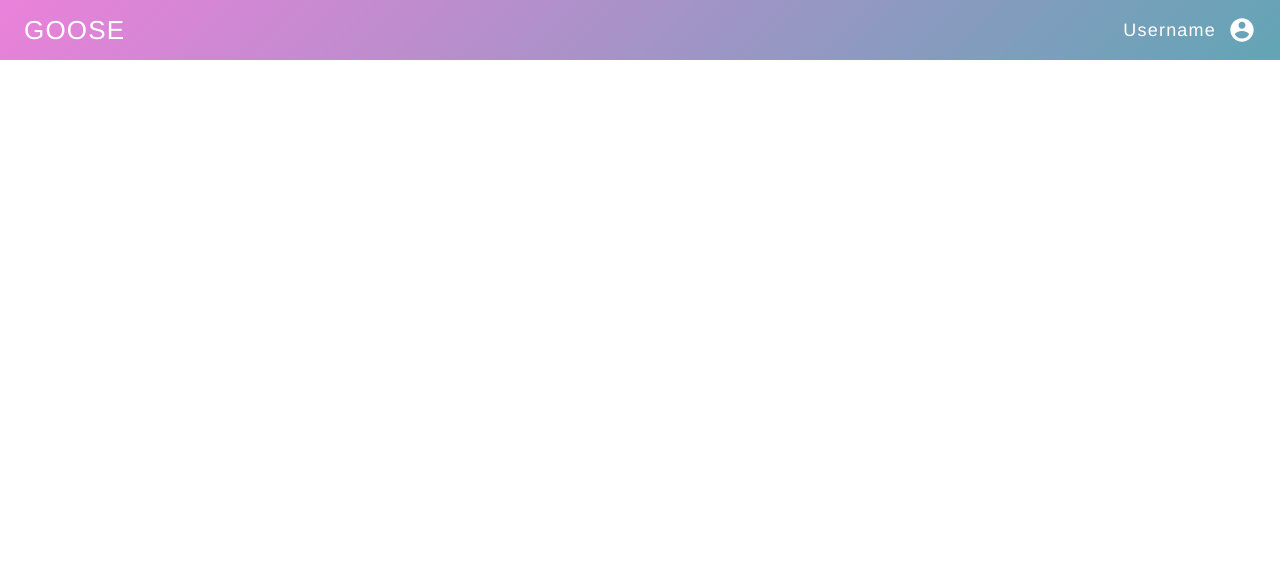
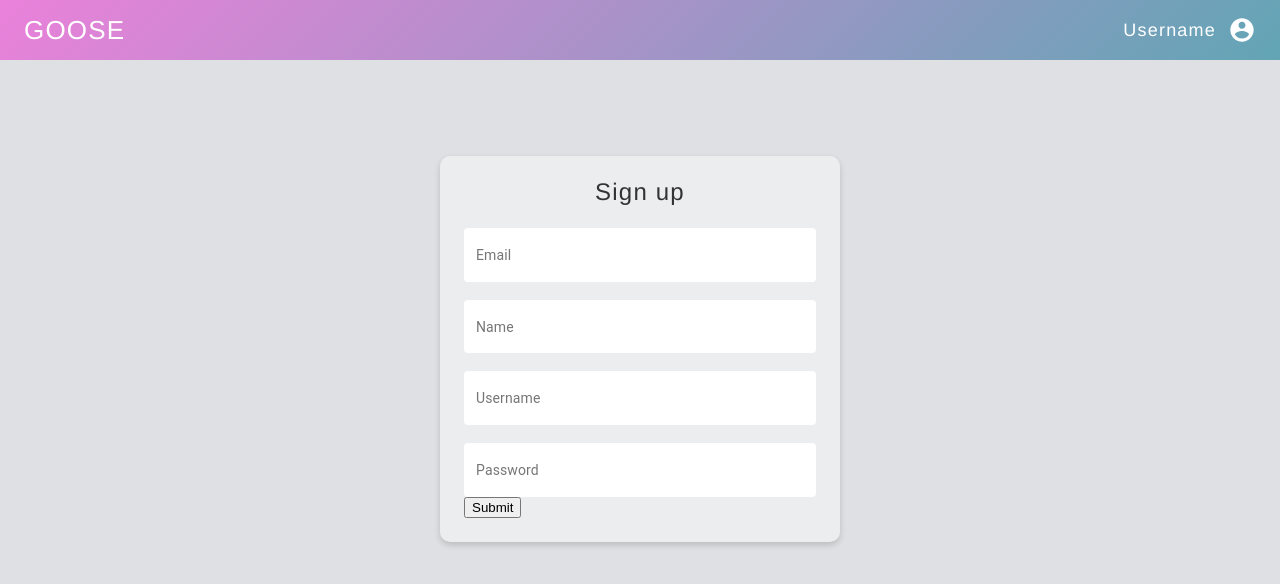
Before and after one commit to Motoki-Higa/goose-frontend, a React (Create React App) app: page / in a window 1280 px wide. Shown: the top 584 px of the page. Built offline with nearby package versions, Linux system fonts and the light colour scheme.

Commit message:
feat: sign up from works
the form sends values to db properly

```diff
--- a/package.json
+++ b/package.json
@@ -14,6 +14,7 @@
     "@types/react-dom": "^17.0.1",
     "@types/react-router-dom": "^5.1.7",
     "@types/styled-components": "^5.1.7",
+    "dotenv": "^8.2.0",
     "react": "^17.0.1",
     "react-dom": "^17.0.1",
     "react-router-dom": "^5.2.0",
--- a/src/App.tsx
+++ /dev/null
@@ -1,30 +0,0 @@
-import React from 'react';
-import Header from './components/Header/index';
-import styled, { createGlobalStyle } from 'styled-components';
-import reset from 'styled-reset';
-
-
-// reset css
-const GlobalStyle = createGlobalStyle`
-    ${reset}
-    /* other styles */
-    h1, h2, h3, h4, h5, p {
-        letter-spacing: 0.075rem;
-    }
-`
-
-const ScApp = styled.div`
-    font-family: ${ props => props.theme.fonts.primary }
-`
-
-
-function App() {
-    return (
-        <ScApp className="App">
-            <GlobalStyle />
-            <Header></Header>
-        </ScApp>
-    );
-}
-
-export default App;
--- /dev/null
+++ b/src/components/App/index.tsx
@@ -0,0 +1,40 @@
+import React from 'react';
+import {
+  BrowserRouter as Router,
+  Route,
+  Switch
+} from 'react-router-dom';
+
+// components
+import Header from '../Header/index';
+import SignUp from '../SignUp/index';
+
+// style
+import {
+  GlobalStyle,
+  ScApp,
+  ScAppInner
+} from './styles';
+
+
+
+function App() {
+  return (
+    <Router>
+      <GlobalStyle />
+      <ScApp className="App">
+        <Header></Header>
+
+        <ScAppInner>
+
+          <Switch>
+            <Route exact path="/" component={ SignUp } />
+          </Switch>
+
+        </ScAppInner>
+      </ScApp>
+    </Router>
+  );
+}
+
+export default App;
--- /dev/null
+++ b/src/components/App/styles.tsx
@@ -0,0 +1,66 @@
+// style related
+import styled, { createGlobalStyle } from 'styled-components';
+import reset from 'styled-reset';
+
+// reset css
+const GlobalStyle = createGlobalStyle`
+  ${reset}
+  /* other styles */
+  h1, h2, h3, h4, h5, p {
+    letter-spacing: 0.075rem;
+  }
+
+  .MuiFilledInput-input {
+    font-size: 14px!important;
+    font-weight: 500;
+    letter-spacing: 0.05rem;
+  }
+
+  .MuiInputLabel-filled {
+    font-size: 14px!important;
+  }
+
+  .MuiFilledInput-root {
+    border-radius: 4px!important;
+    background-color: #fff!important;
+  }
+
+  .MuiInputBase-input {
+    background-color: #fff;
+  }
+
+  .MuiFilledInput-underline {
+    &:before {
+      border-bottom: none!important;
+    }
+
+    &:hover:before {
+      border-bottom: none!important;
+    }
+  }
+
+  input:-internal-autofill-selected {
+    background-color: #fff;
+  }
+`
+
+const ScApp = styled.div`
+  position: relative;
+  font-family: ${ props => props.theme.fonts.primary };
+  width: 100%;
+  height: 100%;
+  min-height: calc(100vh - 60px);
+  padding-top: 60px;
+  background-color: ${ props => props.theme.colors.midGrey }
+`
+
+const ScAppInner = styled.div`
+  position: relative;
+  padding: 0 12px;
+`
+
+export {
+  GlobalStyle,
+  ScApp,
+  ScAppInner
+}
--- a/src/components/Header/styles.tsx
+++ b/src/components/Header/styles.tsx
@@ -2,21 +2,30 @@ import styled from 'styled-components';
 import { AccountCircle } from '@material-ui/icons';
 
 const ScHeader = styled.header`
-    position: absolute;
+  position: fixed;
   display: flex;
   justify-content: space-between;
   align-items: center;
   width: 100%;
   height: 60px;
+  top: 0;
   padding: 0 24px;
   box-sizing: border-box;
   background: ${ props => props.theme.colors.gradient };
+
+  @media (max-width: 768px) {
+    height: 46px;
+  }
 `
 
 const ScTitle = styled.h1`
   font-size: 1.625rem;
   font-weight: 500;
   color: #fff;
+
+  @media (max-width: 768px) {
+    font-size: 1.25rem;
+  }
 `
 
 const ScAccountBlock = styled.div`
--- /dev/null
+++ b/src/components/SignUp/index.tsx
@@ -0,0 +1,142 @@
+import React, { Component } from 'react';
+import { TextField } from '@material-ui/core';
+import {
+  ScPanel,
+  ScTitle,
+  ScForm,
+  ScInputWrap
+} from './styles'
+
+
+class SignUp extends Component {
+
+  state = {
+    email: '',
+    name: '',
+    username: '',
+    password: '',
+    errors: [],
+  }
+
+  // update state on field change
+  change = (event: React.ChangeEvent<HTMLInputElement>) => {
+    const name = event.target.name;
+    const value = event.target.value;
+
+    this.setState(() => {
+      return {
+        [name]: value
+      };
+    });
+  }
+
+  // submit
+  submit = (event: React.FormEvent<HTMLFormElement>): void => {
+    event.preventDefault();
+
+    // get each values from state
+    const {
+      email,
+      name,
+      username,
+      password,
+    } = this.state;
+
+    // set options to pass to api request
+    const options = {
+      method: 'POST',
+      headers: {
+        'Content-Type': 'application/json; charset=utf-8',
+      },
+      body: JSON.stringify({
+        email,
+        name,
+        username,
+        password,
+      })
+    };
+
+    // function to send request and get response
+    async function createUser(user: any) {
+      const response = await fetch( process.env.API_CONNECTION + '/api/users', user);
+
+      if (response.status === 201) {
+        return [];
+      }
+      else if (response.status === 400) {
+        return response.json().then(data => {
+          return data.errors;
+        });
+      }
+      else {
+        throw new Error();
+      }
+    };
+
+    // run a function
+    createUser(options)
+      .then( errors => {
+        if (errors.length) {
+          this.setState({ errors });
+        } else {
+          console.log(`${username} is successfully signed up and authenticated!`);
+        }
+      })
+      .catch( err => { // handle rejected promises
+        console.log(err);
+      });
+  }
+
+  render() {
+    return (
+      <ScPanel>
+        <ScTitle>Sign up</ScTitle>
+
+        <ScForm
+          onSubmit={ this.submit } >
+
+          <ScInputWrap>
+            <TextField
+              id="email"
+              name="email"
+              label="Email"
+              variant="filled"
+              onChange={ this.change } />
+          </ScInputWrap>
+          <ScInputWrap>
+            <TextField
+              id="name"
+              name="name"
+              label="Name"
+              variant="filled"
+              onChange={ this.change } />
+          </ScInputWrap>
+          <ScInputWrap>
+            <TextField
+              id="username"
+              name="username"
+              label="Username"
+              variant="filled"
+              onChange={ this.change } />
+          </ScInputWrap>
+          <ScInputWrap>
+            <TextField
+              id="password"
+              name="password"
+              label="Password"
+              variant="filled"
+              onChange={ this.change } />
+          </ScInputWrap>
+
+          <div>
+            <button type="submit" value="submit">Submit</button>
+          </div>
+        </ScForm>
+
+      </ScPanel>
+    )
+  }
+
+}
+
+export default SignUp;
--- /dev/null
+++ b/src/components/SignUp/styles.tsx
@@ -0,0 +1,47 @@
+import styled from 'styled-components';
+
+const ScPanel = styled.div`
+  width: 100%;
+  max-width: 400px;
+  margin: 96px auto 0;
+  padding: 24px;
+  border-radius: 10px;
+  box-sizing: border-box;
+  box-shadow: 0 3px 6px rgba(0, 0, 0, .16);
+  background-color: ${ props => props.theme.colors.lightGrey };
+
+  @media (max-width: 768px) {
+    margin-top: 48px;
+  }
+`
+
+const ScTitle = styled.h2`
+  font-size: 1.5rem;
+  font-weight: 500;
+  color: #333;
+  text-align: center;
+
+  @media (max-width: 768px) {
+    font-size: 1.125rem;
+  }
+`
+
+const ScForm = styled.form`
+  margin-top: 24px;
+`
+
+const ScInputWrap = styled.div`
+  width: 100%;
+  margin-top: 18px;
+
+  .MuiFormControl-root {
+    width: 100%;
+  }
+`
+
+export {
+  ScPanel,
+  ScTitle,
+  ScForm,
+  ScInputWrap
+}
--- a/src/index.tsx
+++ b/src/index.tsx
@@ -1,6 +1,6 @@
 import React from 'react';
 import ReactDOM from 'react-dom';
-import App from './App';
+import App from './components/App/index';
 import reportWebVitals from './reportWebVitals';
 import { ThemeProvider } from 'styled-components';
 import { myTheme } from './my-theme';
--- a/src/my-theme.ts
+++ b/src/my-theme.ts
@@ -8,7 +8,9 @@ const myTheme: DefaultTheme = {
 
   colors: {
     main: 'cyan',
-        secondary: 'magenta',
+    lightGrey: '#ECEDEF',
+    midGrey: '#DFE0E3',
+    darkGrey: '#707070',
     gradient: 'linear-gradient(135deg, rgba(234,129,218,1) 0%, rgba(98,165,181,1) 100%)',
   },
 } as const;
--- a/src/styled.d.ts
+++ b/src/styled.d.ts
@@ -10,7 +10,9 @@ declare module 'styled-components' {
 
 		colors: {
 			main: string;
-            secondary: string;
+			lightGrey: string;
+			midGrey: string;
+			darkGrey: string;
 			gradient: string;
 		};
 	}
```
Also changed, not shown: src/utils.ts (added, +15 -0 lines), src/components/Header/index.tsx (indentation only), 2 other files (tests, documents, lock files or other folders). Lines whose indentation alone changed are shown as unchanged.
